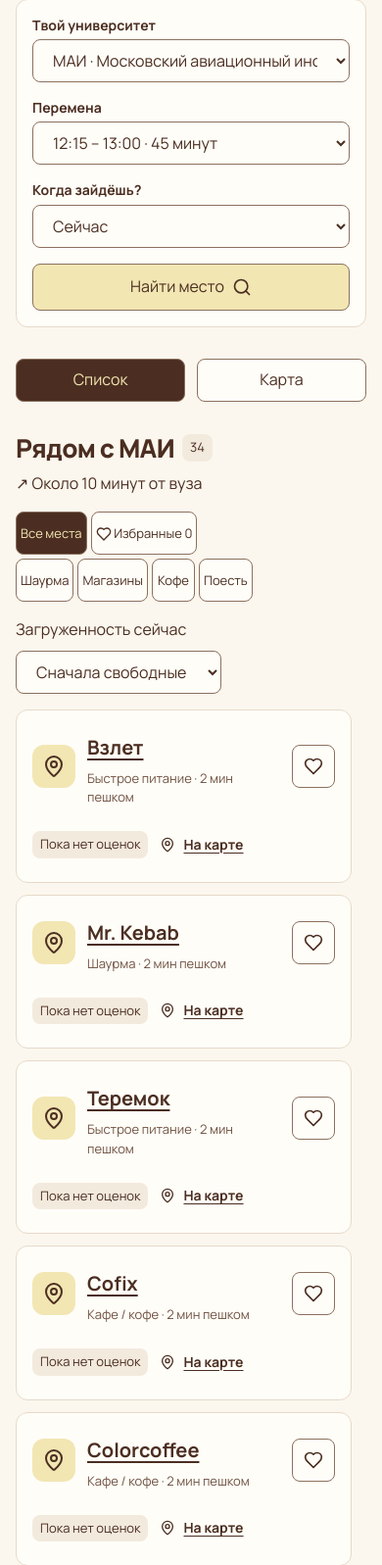
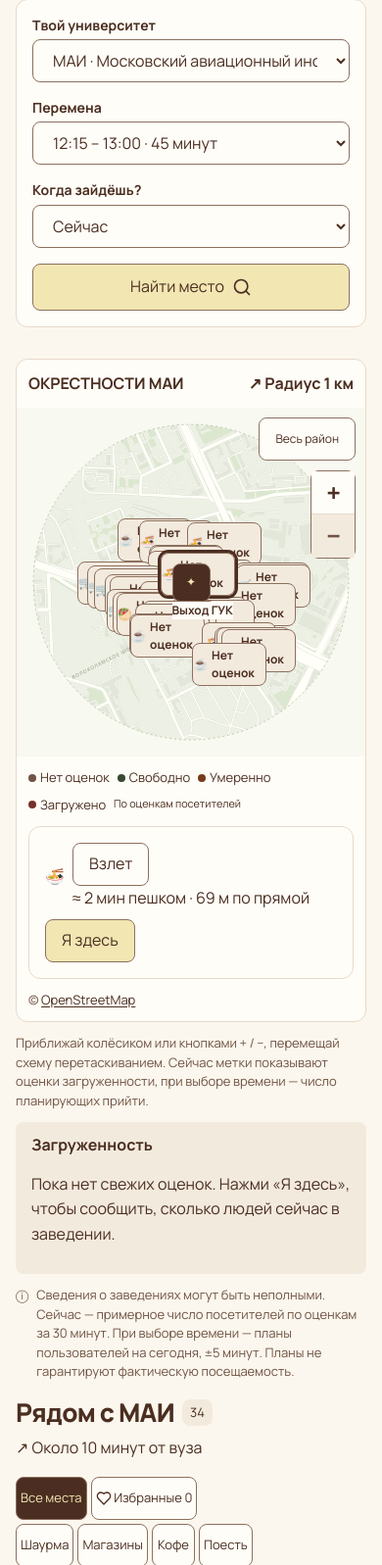
Before and after one commit to levkorr/MAI_COURSE1_UNIFOOD, a Flask app: page / in a window 390 px wide. Shown: the part 206-1803 px from the top of the page at 98% size. Run offline with Flask 3, Linux system fonts and the light colour scheme; data that the repository does not hold is empty.

Commit message:
Show venue list below the map on mobile

```diff
--- a/static/style.css
+++ b/static/style.css
@@ -26,7 +26,6 @@ h1, h2, h3 { margin: 0; }
 .result-meta .kit-select { inline-size: auto; max-inline-size: 100%; }
 #plan-status, #plan-time-note { margin: 0; }
 #plan-status:not(:empty), #plan-time-note:not(:empty) { margin-block-start: var(--space-12); padding: var(--space-12) var(--space-16); border-radius: var(--surface-radius-control); }
-.workspace-switch { display: none; }
 
 .results { display: flex; flex-direction: column; gap: var(--space-16); }
 .results-heading, .result-meta { display: flex; flex-wrap: wrap; align-items: center; justify-content: space-between; gap: var(--space-8); }
@@ -66,6 +65,10 @@ h1, h2, h3 { margin: 0; }
 .footer { padding-block-start: var(--space-16); border-block-start: var(--surface-border-width) solid var(--surface-border); }
 
 #place-map { align-self: start; }
+#place-map:focus-visible {
+  outline: var(--interaction-focus-width) solid var(--color-focus);
+  outline-offset: var(--interaction-focus-offset);
+}
 .map { overflow: hidden; }
 .schematic-canvas { inline-size: 100%; aspect-ratio: 1; background: var(--surface-page); }
 #map .leaflet-container { font-family: var(--type-family); }
@@ -141,8 +144,5 @@ h1, h2, h3 { margin: 0; }
 
 @media (max-width: 730px) {
   #cards { max-block-size: 60dvh; }
-  .workspace-switch { display: flex; }
-  .workspace-switch button { flex: 1; }
-  #workspace[data-view="list"] #place-map,
-  #workspace[data-view="map"] #place-results { display: none; }
+  #place-map { grid-row: 1; }
 }
--- a/templates/index.html
+++ b/templates/index.html
@@ -3,7 +3,7 @@
 {% from 'ui-kit-check-in.html' import check_in %}
 <!DOCTYPE html>
 <html lang="ru">
-<head><meta charset="UTF-8"><meta name="viewport" content="width=device-width, initial-scale=1"><link rel="stylesheet" href="/static/vendor/leaflet.css"><title>Между парами — места рядом с вузом</title>{% for sheet in ['colors', 'typography', 'icons', 'sizing', 'layout', 'surfaces', 'interaction', 'components', 'place-card', 'check-in'] %}<link rel="stylesheet" href="{{ url_for('static', filename='ui-kit/' ~ sheet ~ '.css') }}">{% endfor %}<link rel="stylesheet" href="{{ url_for('static', filename='style.css') }}?v=ui-kit-6"></head>
+<head><meta charset="UTF-8"><meta name="viewport" content="width=device-width, initial-scale=1"><link rel="stylesheet" href="/static/vendor/leaflet.css"><title>Между парами — места рядом с вузом</title>{% for sheet in ['colors', 'typography', 'icons', 'sizing', 'layout', 'surfaces', 'interaction', 'components', 'place-card', 'check-in'] %}<link rel="stylesheet" href="{{ url_for('static', filename='ui-kit/' ~ sheet ~ '.css') }}">{% endfor %}<link rel="stylesheet" href="{{ url_for('static', filename='style.css') }}?v=ui-kit-7"></head>
 <body class="kit-colors kit-type kit-sizing kit-surfaces kit-interaction kit-surface-page type-body">
 <header class="site-header">
   <div class="kit-container kit-cluster header-inner">
@@ -18,17 +18,13 @@
 <p id="plan-time-note" class="kit-feedback kit-feedback--warning" role="status"></p>
 <div id="plan-status" class="kit-feedback" role="status"></div>
 </div>
-<div class="workspace-switch kit-cluster" id="workspace-switch" role="group" aria-label="Вид заведений">
-  <button class="kit-action kit-surface-control kit-action--secondary" type="button" data-view="list" aria-controls="place-results" aria-pressed="true">Список</button>
-  <button class="kit-action kit-surface-control kit-action--secondary" type="button" data-view="map" id="show-map" aria-controls="place-map" aria-pressed="false">Карта</button>
-</div>
-<div class="workspace kit-grid" id="workspace" data-view="list"><section class="results" style="--grid-span: 4" id="place-results"><div class="results-heading"><h2 class="type-h2"><span id="university-heading" class="heading-label">Рядом с МАИ</span> <span class="kit-badge kit-feedback type-small" id="count">0</span></h2><span>↗ Около 10 минут от вуза</span></div><div class="filters type-small" role="group" aria-label="Тип заведения">
+<div class="workspace kit-grid" id="workspace"><section class="results" style="--grid-span: 4" id="place-results"><div class="results-heading"><h2 class="type-h2"><span id="university-heading" class="heading-label">Рядом с МАИ</span> <span class="kit-badge kit-feedback type-small" id="count">0</span></h2><span>↗ Около 10 минут от вуза</span></div><div class="filters type-small" role="group" aria-label="Тип заведения">
   <div class="filter-row"><button class="kit-action kit-surface-control kit-action--secondary" data-category="all" aria-pressed="true">Все места</button><button class="kit-action kit-surface-control kit-action--secondary" id="favorites" data-category="favorites" aria-pressed="false">{{ icon("heart", 16) }} Избранные <span id="fav-count">0</span></button></div>
   <div class="filter-row filter-row--categories"><button class="kit-action kit-surface-control kit-action--secondary" aria-pressed="false" data-category="shawarma">Шаурма</button><button class="kit-action kit-surface-control kit-action--secondary" aria-pressed="false" data-category="market">Магазины</button><button class="kit-action kit-surface-control kit-action--secondary" aria-pressed="false" data-category="coffee">Кофе</button><button class="kit-action kit-surface-control kit-action--secondary" aria-pressed="false" data-category="food">Поесть</button></div>
 </div><div class="result-meta"><span id="result-label">Загруженность сейчас</span><select class="kit-input kit-surface-control kit-select" id="sort" aria-label="Сортировка"><option value="load">Сначала свободные</option><option value="walk">Сначала ближайшие</option></select></div><div id="cards" role="region" aria-label="Список заведений" aria-live="polite" tabindex="-1"></div><div id="empty" class="kit-notice kit-feedback" hidden>Пока ничего нет. Добавь понравившееся место в избранное.</div><div id="results-error" class="kit-notice kit-feedback kit-feedback--failure" role="alert" hidden></div></section>
-<aside id="place-map" style="--grid-span: 8"><div class="map kit-surface-card" id="map" aria-label="Карта заведений рядом с вузом"></div><div class="map-caption type-small">Приближай колёсиком или кнопками + / −, перемещай схему перетаскиванием. Сейчас метки показывают оценки загруженности, при выборе времени — число планирующих прийти.</div><section class="insight kit-notice kit-feedback"><div><h3 class="type-h6">Загруженность</h3><p id="tip">Выбирай места с меньшей загруженностью.</p></div></section><div class="disclaimer type-small"><span>ⓘ</span><p>Сведения о заведениях могут быть неполными. Сейчас — примерное число посетителей по оценкам за 30 минут. При выборе времени — планы пользователей на сегодня, ±5 минут. Планы не гарантируют фактическую посещаемость.</p></div></aside></div>
+<aside id="place-map" tabindex="-1" aria-label="Карта заведений" style="--grid-span: 8"><div class="map kit-surface-card" id="map" aria-label="Карта заведений рядом с вузом"></div><div class="map-caption type-small">Приближай колёсиком или кнопками + / −, перемещай схему перетаскиванием. Сейчас метки показывают оценки загруженности, при выборе времени — число планирующих прийти.</div><section class="insight kit-notice kit-feedback"><div><h3 class="type-h6">Загруженность</h3><p id="tip">Выбирай места с меньшей загруженностью.</p></div></section><div class="disclaimer type-small"><span>ⓘ</span><p>Сведения о заведениях могут быть неполными. Сейчас — примерное число посетителей по оценкам за 30 минут. При выборе времени — планы пользователей на сегодня, ±5 минут. Планы не гарантируют фактическую посещаемость.</p></div></aside></div>
 <footer class="footer kit-cluster type-small"><a class="kit-link" href="/">между парами</a><span>Твой маленький перерыв в большом учебном дне.</span><span>Сделано для студентов ↗</span></footer></main>
 <template id="place-card-template">{{ place_card() }}</template>
 {{ check_in() }}
 <dialog class="kit-surface-float" id="detail" aria-labelledby="detail-title"><button class="kit-action kit-surface-control kit-action--secondary dialog-close" id="close-dialog" aria-label="Закрыть">{{ icon("x", 24) }}</button><div id="detail-content"></div></dialog>
-<script id="university-data" type="application/json">{{ universities | tojson }}</script><script id="break-data" type="application/json">{{ breaks | tojson }}</script><script src="/static/vendor/leaflet.js"></script><script src="{{ url_for('static', filename='app.js') }}?v=ui-kit-6"></script></body></html>
+<script id="university-data" type="application/json">{{ universities | tojson }}</script><script id="break-data" type="application/json">{{ breaks | tojson }}</script><script src="/static/vendor/leaflet.js"></script><script src="{{ url_for('static', filename='app.js') }}?v=ui-kit-7"></script></body></html>
```
Also changed, not shown: static/app.js (+21 -17 lines), tests/mobile-verify.mjs (+9 -17 lines).
